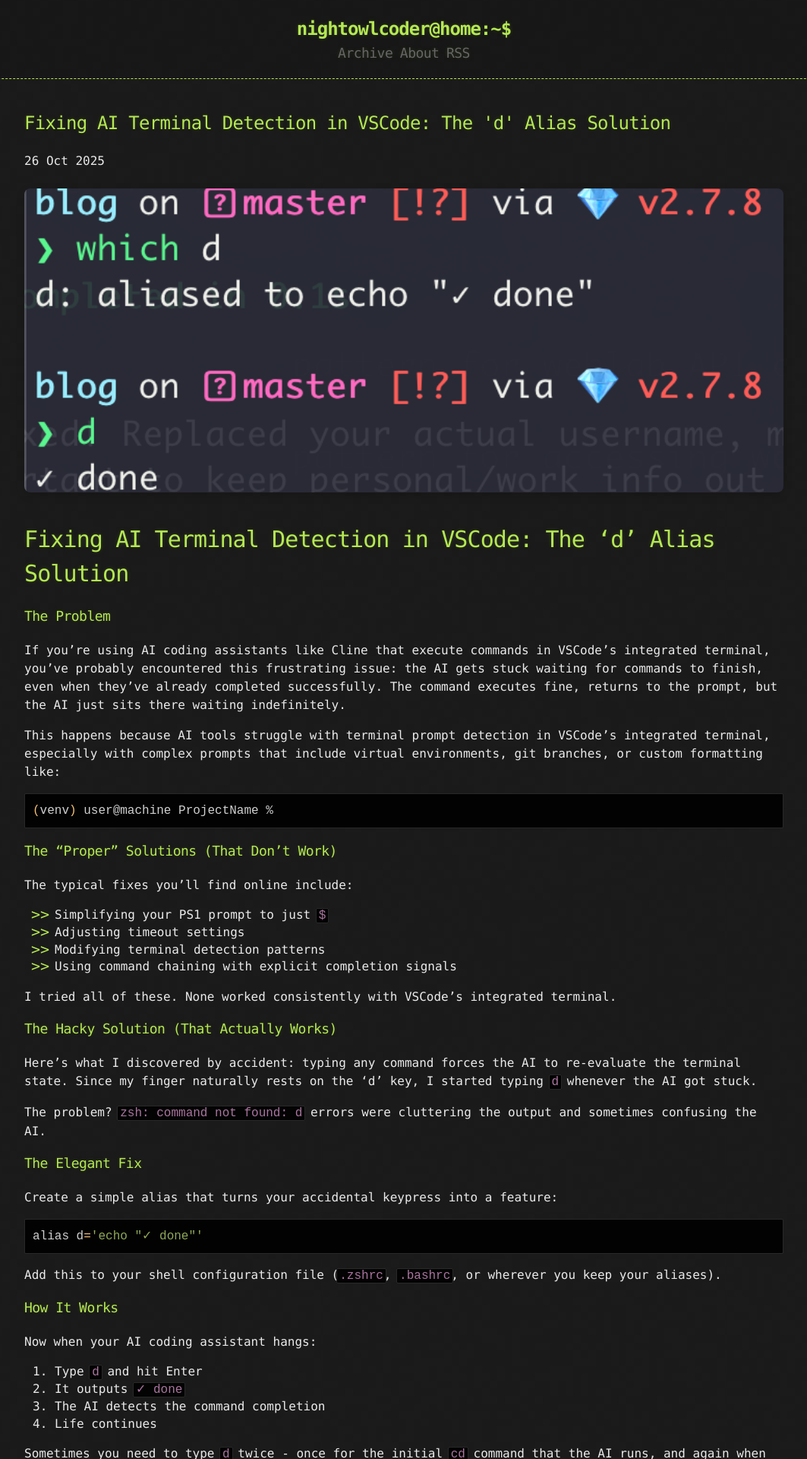
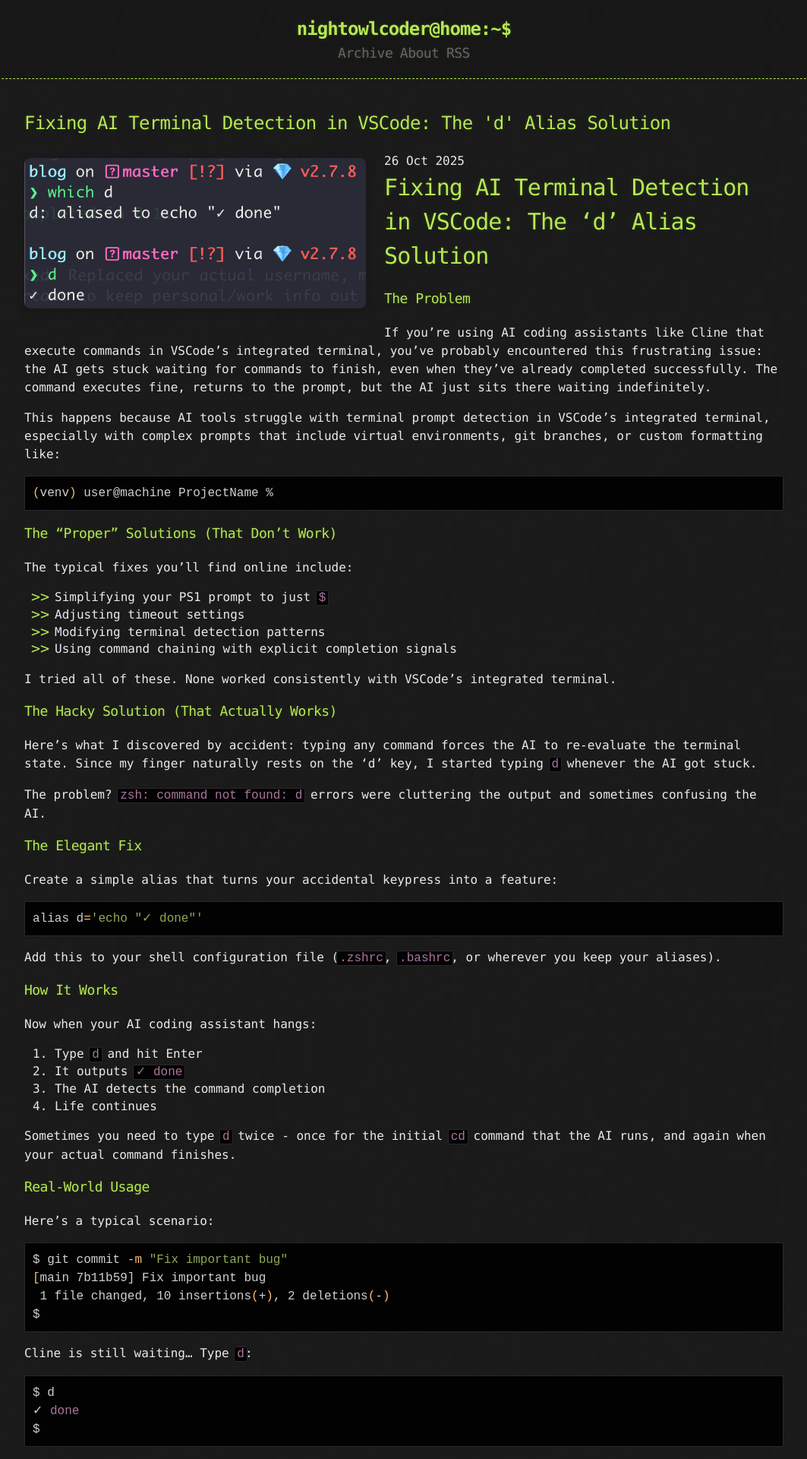
Before and after one commit to NightOwlCoder/NightOwlCoder.github.io, a Jekyll site: the page built from _posts/2025-10-25-cline-terminal-detection-fix.md, in a window 1280 px wide. Shown: the top 1920 px of the page at 76% size, without its empty margins (108-1171 px from the left). Built offline with Jekyll 4.4.1, drawn with Linux system fonts in a browser that asks for light colours; comment, search, counter and statistics services are not loaded.

Commit message:
feat: Hero image floats left with text wrap (no cropping)

```diff
--- a/_layouts/post.html
+++ b/_layouts/post.html
@@ -18,6 +18,8 @@
 
   {{ content }}
 
+  <div class="clearfix"></div>
+
   {% include disqus_comments.html %}
 
   {% include twitter_plug.html %}
--- a/_sass/base.scss
+++ b/_sass/base.scss
@@ -278,15 +278,17 @@
 #wrapper {
   min-height: calc(100vh - 100px);
 }
-/* Hero image for blog posts */
+
+/* Hero image for blog posts - float left, text wraps */
 .hero-image {
-  margin: 1.5rem 0 2rem 0;
+  float: left;
+  margin: 0.5rem 1.5rem 1rem 0;
   padding: 0;
+  max-width: 45%;
 
   img {
     width: 100%;
-    max-height: 400px;
-    object-fit: cover;
+    height: auto;
     border-radius: 8px;
     box-shadow: 0 4px 12px rgba(0, 0, 0, 0.15);
   }
@@ -299,3 +301,16 @@
     font-style: italic;
   }
 }
+
+/* Responsive: stack on mobile */
+@media (max-width: 600px) {
+  .hero-image {
+    float: none;
+    max-width: 100%;
+    margin: 1rem 0;
+  }
+}
+
+.clearfix {
+  clear: both;
+}
```
